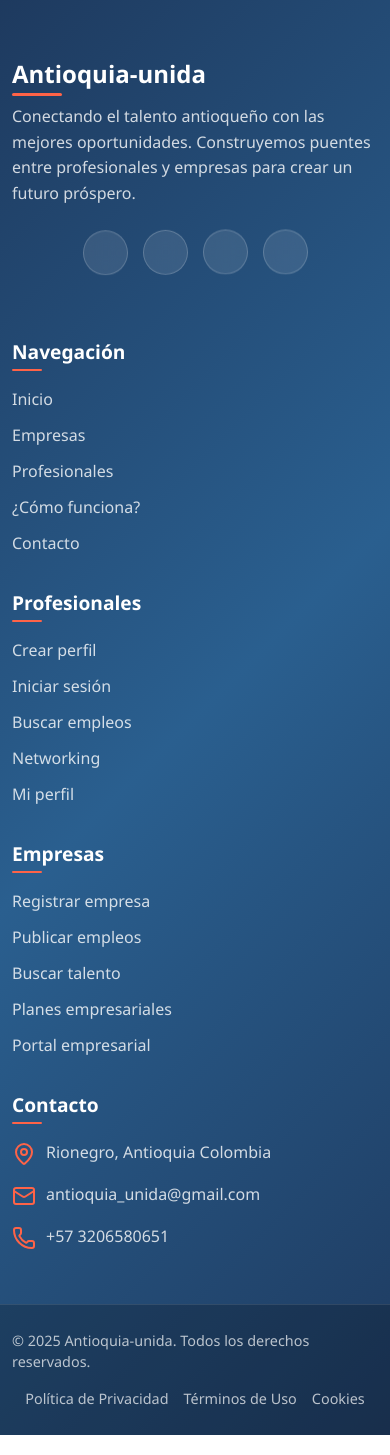
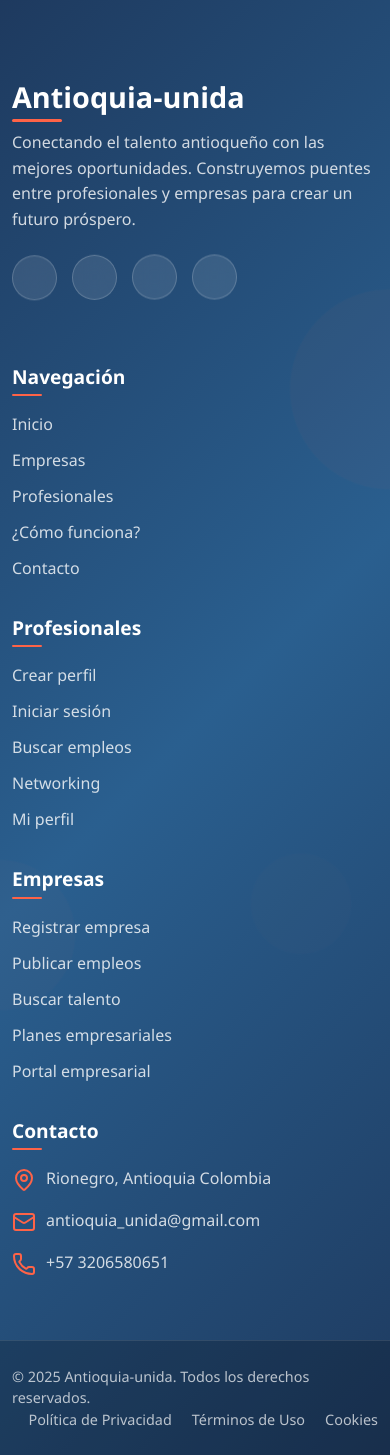
Before and after one commit to DanielGomez23/404, a PHP site: page /views/landing.php in a window 390 px wide. Shown: the part 3863-5318 px from the top of the page. Run offline with PHP 8.4, Linux system fonts and the light colour scheme.

```diff
--- a/public/css/landing.css
+++ b/public/css/landing.css
@@ -246,7 +246,7 @@
 .fullscreen-background-section {
     position: relative;
     height: 100vh;
-    background-image: url('../img/manos.jpg'); /* Cambia por la ruta de tu imagen */
+    background-image: url('../img/manos.jpg');
     background-size: cover;
     background-position: center;
     background-attachment: fixed;
@@ -257,7 +257,7 @@
     overflow: hidden;
 }
 
-/* Overlay para oscurecer la imagen y hacer que el texto resalte más */
+/* Oscurecer la imagen y hacer que el texto resalte más */
 .fullscreen-background-section::before {
     content: '';
     position: absolute;
@@ -265,7 +265,7 @@
     left: 0;
     right: 0;
     bottom: 0;
-    background: rgba(0, 0, 0, 0.4); /* Ajusta la opacidad según necesites */
+    background: rgba(0, 0, 0, 0.4);
     z-index: 1;
 }
 
@@ -279,7 +279,7 @@
     padding: 0 20px;
 }
 
-/* Título principal superpuesto */
+/* Título principal */
 .overlay-title {
     font-size: 3.5rem;
     font-weight: 800;
@@ -289,7 +289,7 @@
     line-height: 1.1;
 }
 
-/* Subtítulo superpuesto */
+/* Subtítulo */
 .overlay-subtitle {
     font-size: 1.4rem;
     font-weight: 400;
@@ -299,7 +299,7 @@
     opacity: 0.95;
 }
 
-/* Botón superpuesto (opcional) */
+/* Botón */
 .overlay-btn {
     background: #ff6347;
     border: none;
@@ -334,14 +334,8 @@
     }
 }
 
-/* Responsivo */
-@media (max-width: 768px) {
-    .fullscreen-background-section {
-        background-attachment: scroll; /* Mejor rendimiento en móviles */
-    }
-}
 
-/* ==================== FOOTER STYLES ==================== */
+/* Footer */
 
 .footer-section {
     position: relative;
@@ -349,7 +343,6 @@
     overflow: hidden;
 }
 
-/* CTA Section */
 .footer-cta {
     background: rgba(255, 255, 255, 0.05);
     backdrop-filter: blur(10px);
@@ -381,7 +374,6 @@
     box-shadow: 0 12px 40px rgba(255, 99, 71, 0.4);
 }
 
-/* Main Footer */
 .footer-main {
     padding: 80px 0 40px;
     position: relative;
@@ -417,7 +409,6 @@
     margin-bottom: 2rem;
 }
 
-/* Social Links */
 .social-links {
     display: flex;
     gap: 15px;
@@ -465,7 +456,6 @@
     border-radius: 1px;
 }
 
-/* Footer Links */
 .footer-links {
     list-style: none;
     padding: 0;
@@ -506,7 +496,6 @@
     width: 12px;
 }
 
-/* Contact Info */
 .contact-info {
     padding: 0;
 }
@@ -524,7 +513,6 @@
     flex-shrink: 0;
 }
 
-/* Bottom Footer */
 .footer-bottom {
     background: rgba(0, 0, 0, 0.2);
     padding: 25px 0;
@@ -555,7 +543,6 @@
     color: #ff6347;
 }
 
-/* Decorative Elements */
 .footer-decoration {
     position: absolute;
     top: 0;
@@ -607,46 +594,3 @@
         opacity: 0.1;
     }
 }
-
-/* Responsive Design */
-@media (max-width: 768px) {
-    .footer-cta {
-        padding: 40px 0;
-    }
-
-    .cta-title {
-        font-size: 1.8rem;
-    }
-
-    .footer-main {
-        padding: 60px 0 30px;
-    }
-
-    .footer-bottom-links {
-        justify-content: center;
-        margin-top: 15px;
-        flex-wrap: wrap;
-    }
-
-    .social-links {
-        justify-content: center;
-    }
-
-    .decoration-circle {
-        display: none; /* Ocultar decoraciones en móvil para mejor rendimiento */
-    }
-}
-
-@media (max-width: 576px) {
-    .cta-title {
-        font-size: 1.5rem;
-    }
-
-    .brand-title {
-        font-size: 1.5rem;
-    }
-
-    .footer-bottom-links {
-        gap: 15px;
-    }
-}
--- a/views/dash/dash_admin.php
+++ b/views/dash/dash_admin.php
@@ -40,7 +40,7 @@
         </div>
     </nav>
 
-    <!-- Hero Section Admin -->
+    <!-- Encabezado Admin -->
     <section class="admin-hero">
         <div class="container">
             <div class="fade-in">
@@ -180,9 +180,7 @@
             });
         });
 
-
-
-        // Actualizar estadísticas (simulado)
+        // Actualizar estadísticas (Puede servir para mostrar datos en tiempo real)
         function updateStats() {
             const statNumbers = document.querySelectorAll('.stat-number');
             statNumbers.forEach(stat => {
--- a/views/login.php
+++ b/views/login.php
@@ -81,7 +81,7 @@
                     </div>
                 </form>
 
-                <!-- Social Login -->
+                <!-- otras posibiliades de iniciar sesion -->
                 <div class="social-login">
                     <div class="social-divider">O inicia sesión con</div>
                     <div class="social-buttons">
@@ -101,12 +101,12 @@
 
     <script src="https://cdn.jsdelivr.net/npm/bootstrap@5.3.3/dist/js/bootstrap.bundle.min.js"></script>
     <script>
-        // Agregar funcionalidad adicional si es necesario
+
         document.getElementById('rol').addEventListener('change', function() {
             console.log('Rol seleccionado:', this.value);
         });
 
-        // Opcional: Guardar el rol seleccionado en localStorage para mejor UX
+        // Guardar el rol seleccionado
         const rolSelect = document.getElementById('rol');
         const savedRole = localStorage.getItem('selectedRole');
         if (savedRole) {
--- a/views/registro.php
+++ b/views/registro.php
@@ -137,7 +137,7 @@
                     </button>
                 </form>
 
-                <!-- Social Login -->
+                <!-- Otras posibilidades de registro -->
                 <div class="social-login">
                     <div class="social-divider">O regístrate con</div>
                     <div class="social-buttons">
@@ -172,7 +172,7 @@
         // Actualizar placeholder del selector de rol
         document.querySelectorAll('input[name="rol"]').forEach(function(radio) {
             radio.addEventListener('change', function() {
-                // Aquí puedes agregar lógica adicional si necesitas
+
                 console.log('Rol seleccionado:', this.value);
             });
         });
```
Also changed, not shown: public/css/dash_admin.css (+2 -22 lines), views/gestion_usuarios.php (+5 -5 lines), views/landing.php (+10 -11 lines).
